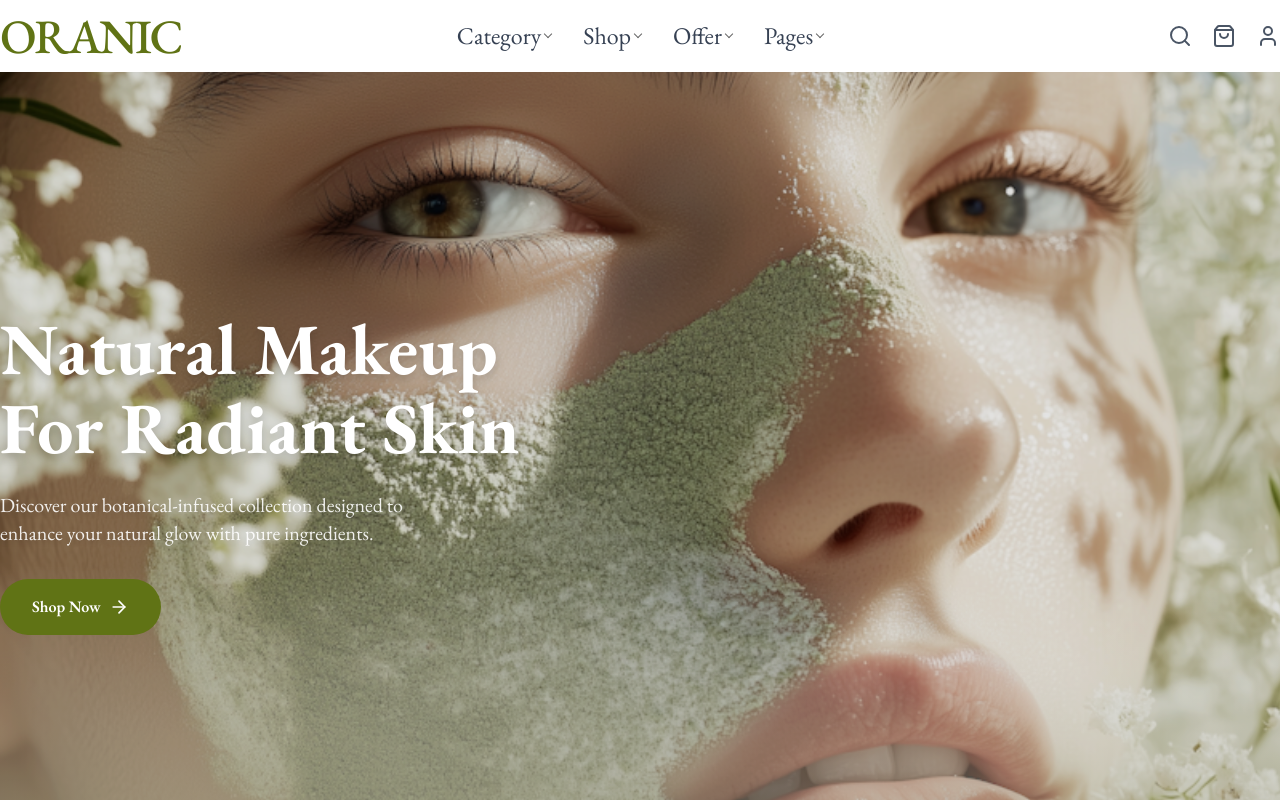
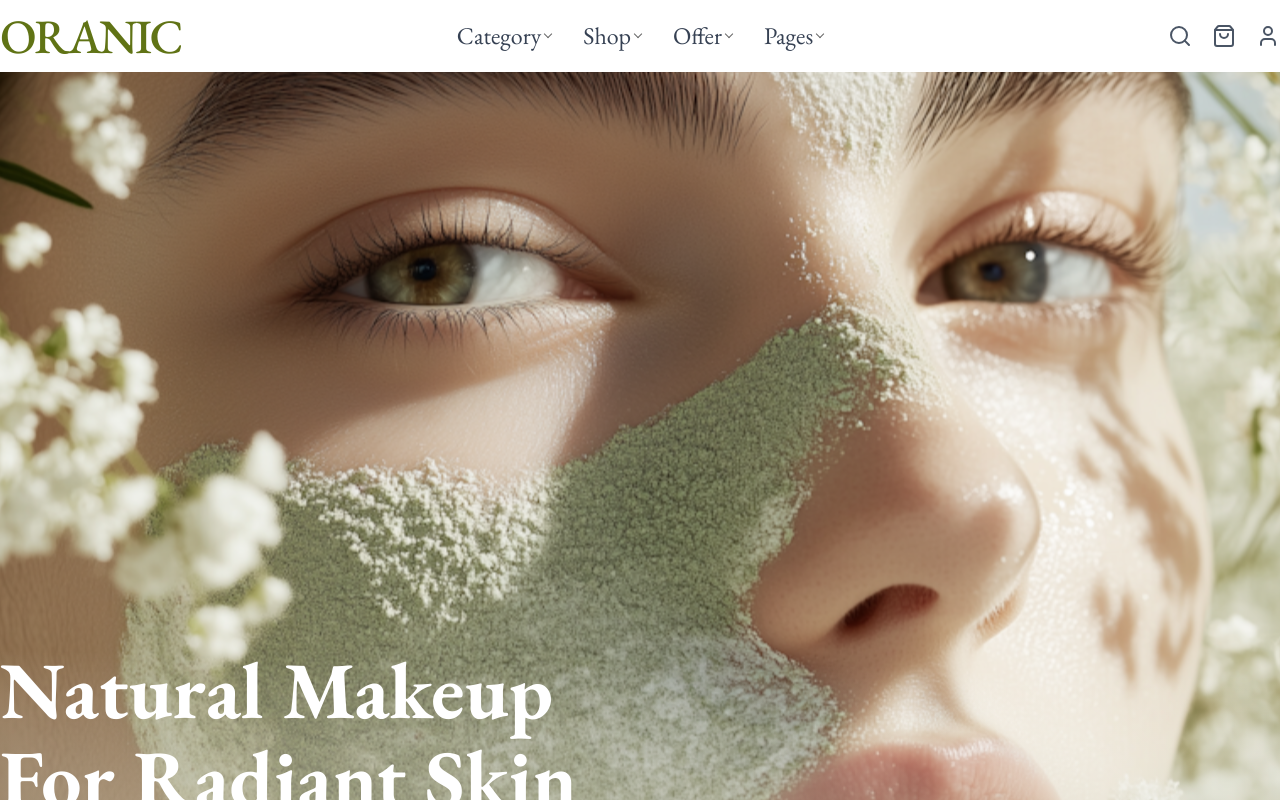
Before and after one commit to kader009/oranic, a Next.js app: page / in a window 1280 px wide. Shown: the top 800 px of the page. Built offline with nearby package versions, Linux system fonts and the light colour scheme.

Commit message:
banner section bg image cover issue resolve

```diff
--- a/src/components/home/Hero.tsx
+++ b/src/components/home/Hero.tsx
@@ -1,59 +1,69 @@
 import Image from 'next/image';
-import { ArrowRight } from 'lucide-react';
+import { ChevronRight, ArrowUpRight } from 'lucide-react';
 import Container from '../ui/Container';
 
 const Hero = () => {
   return (
-    <section className="relative h-screen min-h-[600px] w-full overflow-hidden bg-cream">
-      {/* Background Image */}
+    <section className="relative h-[960px] w-full overflow-hidden bg-cream">
+      {/* Background Image acts as a responsive size block */}
       <Image
         src="/assets/images/banner.svg"
         alt="Natural Beauty"
         fill
-        className="object-cover"
+        className="object-cover object-[center_80%]"
         priority
       />
 
-      {/* Overlay Content */}
-      <div className="absolute inset-0 bg-black/10 flex items-center">
-        <Container className="relative z-10">
-          <div className="max-w-xl text-white">
-            <h1 className="text-5xl md:text-7xl font-bold leading-[1.1] mb-6 drop-shadow-lg">
+      {/* Overlay Content & Product Card */}
+      <div className="absolute inset-0 flex items-end pb-[40px]">
+        <Container className="relative z-10 w-full flex justify-between items-end">
+          {/* Left Side: Text Content */}
+          <div className=" text-white">
+            <h1 className="text-[80px] font-bold leading-[1.1] mb-[12px]">
               Natural Makeup <br /> For Radiant Skin
             </h1>
-            <p className="text-lg md:text-xl mb-8 opacity-90 max-w-md drop-shadow-md">
-              Discover our botanical-infused collection designed to enhance your
-              natural glow with pure ingredients.
+            <p className="text-[24px] font-regular mb-[20px]">
+              Ponds face wash for women removes all traces of pollution, dirt,
+              and <br /> impurities to give you a fresh and clean complexion.
             </p>
-            <button className="bg-primary hover:bg-primary/90 text-white px-8 py-4 rounded-full font-semibold flex items-center gap-2 transition-all transform hover:scale-105">
+            <button className="bg-primary hover:bg-primary/90 text-white w-[217px] h-[66px] rounded-[44px] flex items-center justify-center gap-2 transition-all transform hover:scale-105 font-medium text-[28px]">
               Shop Now
-              <ArrowRight size={20} />
+              <ChevronRight size={24} />
             </button>
           </div>
-        </Container>
+
+          {/* Right Side: Product Card Overlay */}
+          <div className="hidden lg:block animate-fade-in-up">
+            <div className="bg-white p-[20px] rounded-[16px] w-[340px] h-[388px] flex flex-col shadow-2xl">
+              <div className="flex justify-between items-start mb-[20px]">
+                <div>
+                  <h3 className="text-[#1A1A1A] font-regular text-[24px] mb-1">
+                    Cucumber Extract
+                  </h3>
+                  <div className="flex items-center gap-2">
+                    <span className="text-[24px] font-bold text-[#1A1A1A]">
+                      $24.00
+                    </span>
+                    <span className="text-[16px] text-[#737373] line-through">
+                      $32.00
+                    </span>
                   </div>
-
-      {/* Product Card Overlay (Bottom Right-ish) */}
-      <div className="absolute right-[10%] bottom-[15%] hidden lg:block animate-fade-in-up">
-        <div className="bg-white p-4 rounded-2xl shadow-2xl flex items-center gap-4 max-w-[280px]">
-          <div className="w-20 h-20 bg-cream rounded-xl overflow-hidden relative">
+                </div>
+                <button className="w-[48px] h-[48px] rounded-full border border-[#E5E5E5] flex items-center justify-center text-primary hover:bg-primary/5 transition-colors">
+                  <ArrowUpRight size={20} />
+                </button>
+              </div>
+              <div className="w-full flex-1 rounded-[12px] overflow-hidden relative border border-[#F5F5F5]">
                 <Image
-              src="/assets/images/product.png"
-              alt="Featured Product"
+                  src="/assets/images/makeup2.svg"
+                  alt="Product"
                   fill
-              className="object-contain p-2"
+                  className="object-cover"
                 />
               </div>
-          <div>
-            <p className="text-xs text-primary font-bold tracking-widest uppercase mb-1">
-              New Release
-            </p>
-            <h3 className="font-bold text-gray-900 leading-tight">
-              Hydrating Glow Serum
-            </h3>
-            <p className="text-primary font-bold mt-1">$45.00</p>
             </div>
           </div>
+        </Container>
       </div>
     </section>
   );
--- a/src/components/home/Marquee.tsx
+++ b/src/components/home/Marquee.tsx
@@ -11,7 +11,7 @@ const Marquee = () => {
             {items.map((item, idx) => (
               <span
                 key={idx}
-                className="flex items-center gap-12 font-medium uppercase tracking-widest text-[40px]"
+                className="flex items-center gap-12 font-medium capitalize tracking-[1px] text-[40px]"
               >
                 <div className="relative w-[61px] h-[61px] shrink-0">
                   <Image
```
Lines whose indentation alone changed are shown as unchanged.
